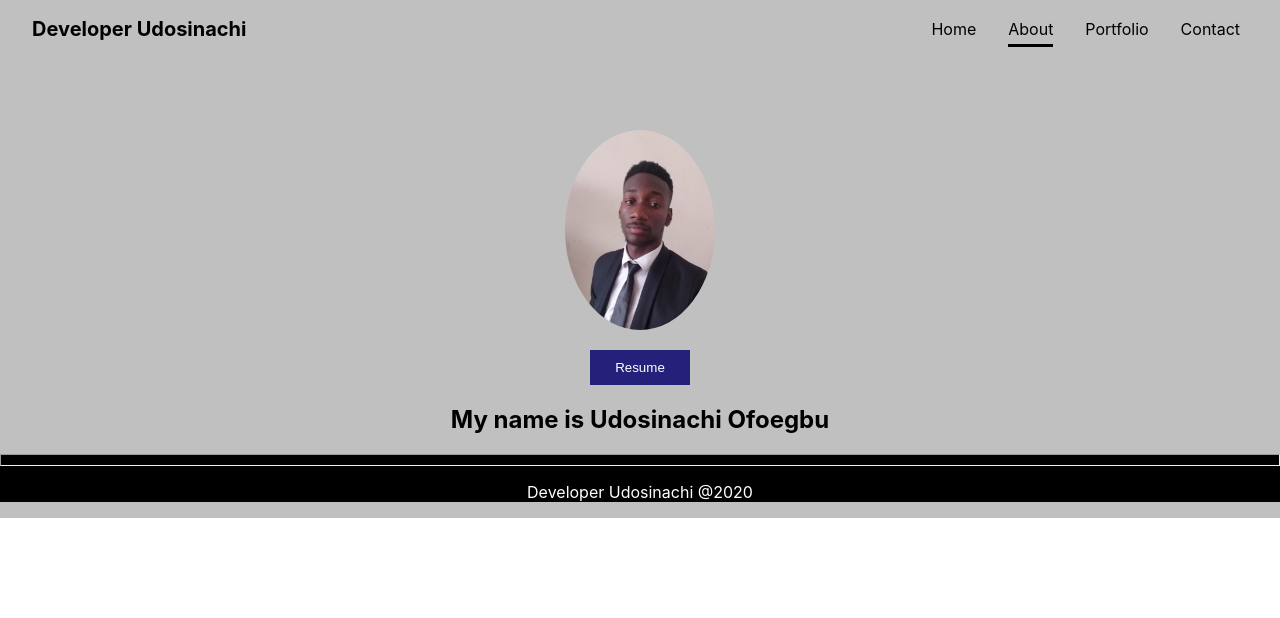
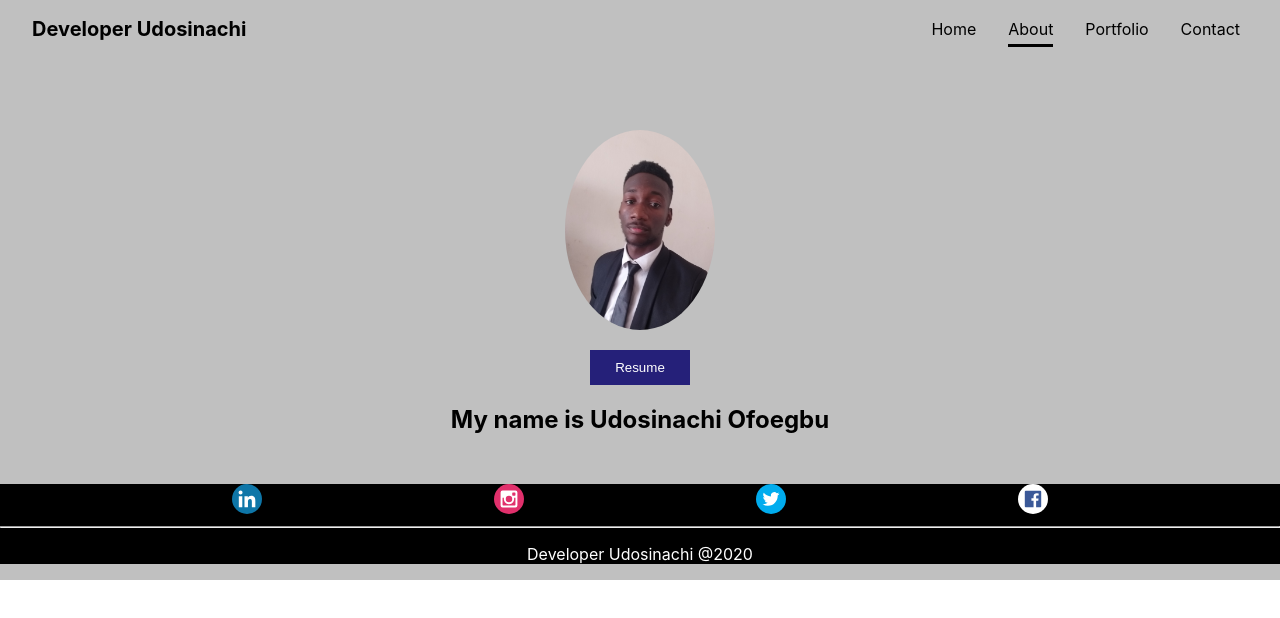
Before and after one commit to udosinachi/Myportfolio, a React (Create React App) app: page /about in a window 1280 px wide. Shown: the top 618 px of the page. Built offline with nearby package versions, Linux system fonts and the light colour scheme.

Commit message:
Footer styling

```diff
--- a/src/components/footer/Footer.js
+++ b/src/components/footer/Footer.js
@@ -4,7 +4,13 @@ import {Div } from './FooterStyle'
 function Footer(){
     return(
         <Div>
-            <hr className='hr'/>
+            <div className='footer-icons'>
+                <a href='https://www.google.com' target='_blank'><img src='/asset/svg/1.svg' alt='icon' className='1' /></a>
+                <a href='https://www.google.com' target='_blank'><img src='/asset/svg/3.svg' alt='icon' className='2' /></a>
+                <a href='https://www.google.com' target='_blank'><img src='/asset/svg/4.svg' alt='icon' className='3' /></a>
+                <a href='https://www.google.com' target='_blank'><img src='/asset/svg/8.svg' alt='icon' className='4' /></a>
+            </div>
+            <hr/>
             <p>Developer Udosinachi @2020</p>
         </Div>
     )
--- a/src/components/footer/FooterStyle.js
+++ b/src/components/footer/FooterStyle.js
@@ -6,8 +6,13 @@ p{
     color: white;
     text-align: center;
 }
-.hr{
-    color: white;
-    padding: 5px;
+.footer-icons{
+    margin-top: 50px;
+    display: flex;
+    justify-content: space-evenly;
+    img{
+        width: 30px;
+        cursor: pointer;
+    }
 }
 `
--- a/src/pages/home/Home.js
+++ b/src/pages/home/Home.js
@@ -2,6 +2,7 @@ import React from 'react'
 import Nav from '../../components/navbar/Nav'
 import {Div } from './HomeStyle'
 import {NavLink} from 'react-router-dom'
+import Footer from '../../components/footer/Footer'
 
 
 function Home (){
@@ -27,6 +28,7 @@ function Home (){
                     <a href='https://www.google.com' target='_blank'><img src='/asset/svg/8.svg' alt='icon' className='4' /></a>
                 </div>
             </div>
+            <Footer />
         </Div>
     )
 }
--- a/src/pages/home/HomeStyle.js
+++ b/src/pages/home/HomeStyle.js
@@ -2,7 +2,7 @@ import styled from 'styled-components'
 
 export const Div = styled.div`
 overflow: hidden;
-height: 100vh;
+height: 100%;
 background: url('/asset/img/h.jpg');
 .home{
     padding: 20px 60px;
```
